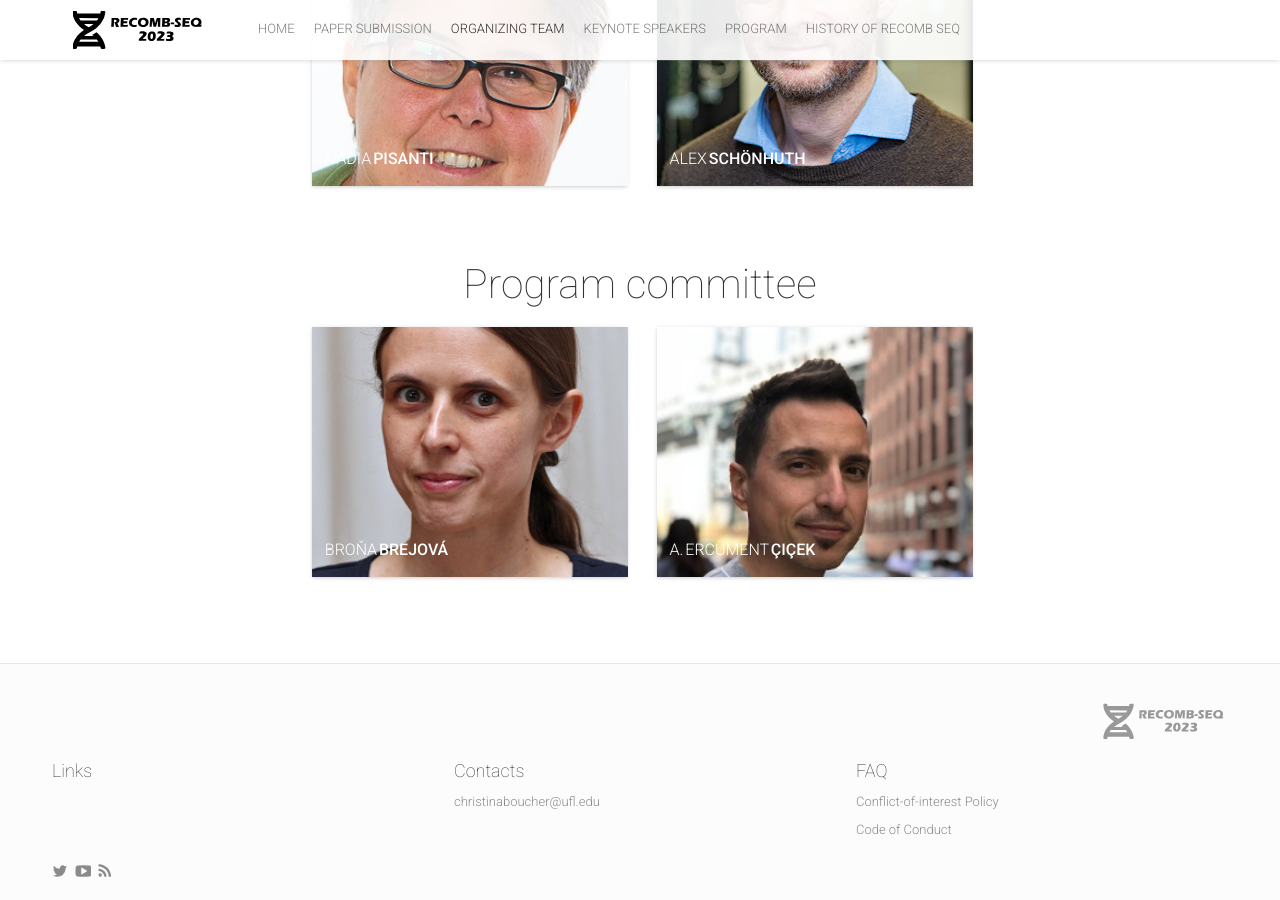
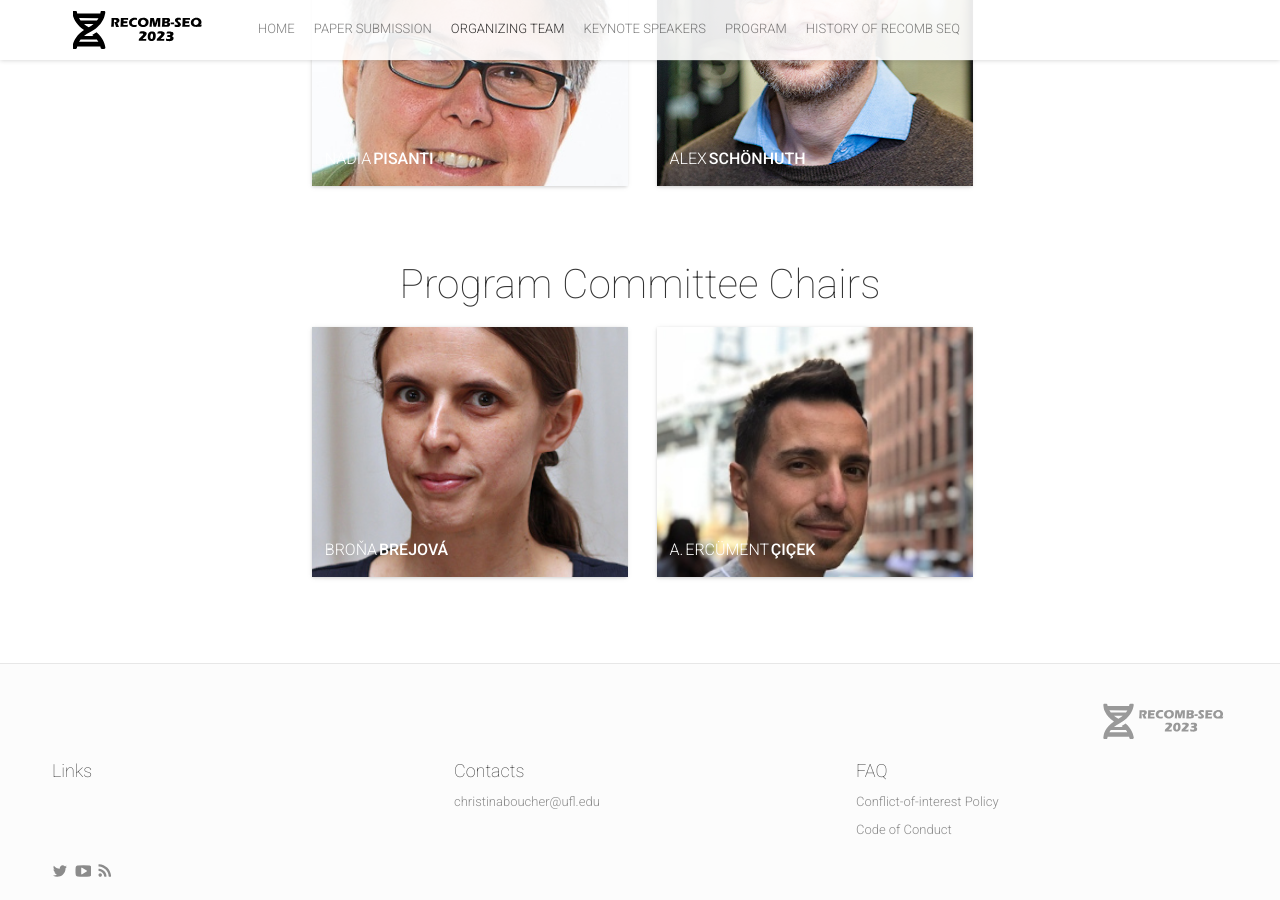
Before and after one commit to recomb-seq/recomb-seq.github.io, a Jekyll site: the page built from team.html, in a window 1280 px wide and 900 px high, scrolled down 938 px. Built offline with Jekyll 4.4.1, drawn with Linux system fonts in a browser that asks for light colours; nearby versions of some CDN libraries; comment, search, counter and statistics services are not loaded.

Commit message:
steering5

```diff
--- a/_includes/team.html
+++ b/_includes/team.html
@@ -32,7 +32,7 @@
             {% endif %} {% endfor %}
         </div>
         <div class="col-lg-10 col-lg-offset-1 text-center">
-            <h4 class="text-left animated hiding appear-animation-trigger" data-animation="fadeInUp" data-delay="0">Program committee</h4>
+            <h4 class="text-left animated hiding appear-animation-trigger" data-animation="fadeInUp" data-delay="0">Program Committee Chairs</h4>
             {% for teamMember in site.data.team %} {% if teamMember.subTeam != null %}
             <div class="effect-wrapper col-md-4 col-sm-6 col-xs-12 cols-centered appear-animation">
                 <div class="zoe-effect" data-toggle="modal" data-target="#speakerDetail-{{ teamMember.id }}">
```
